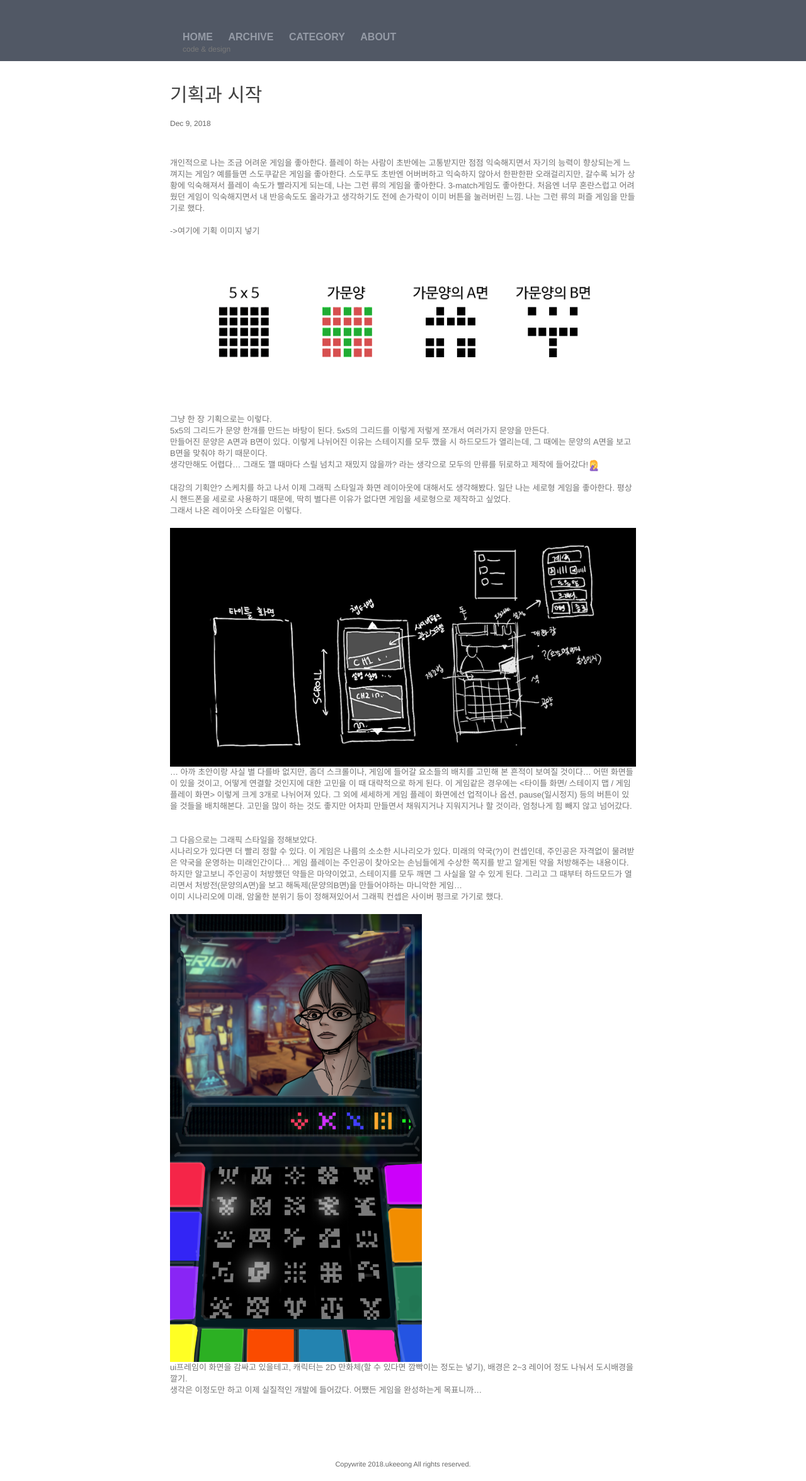
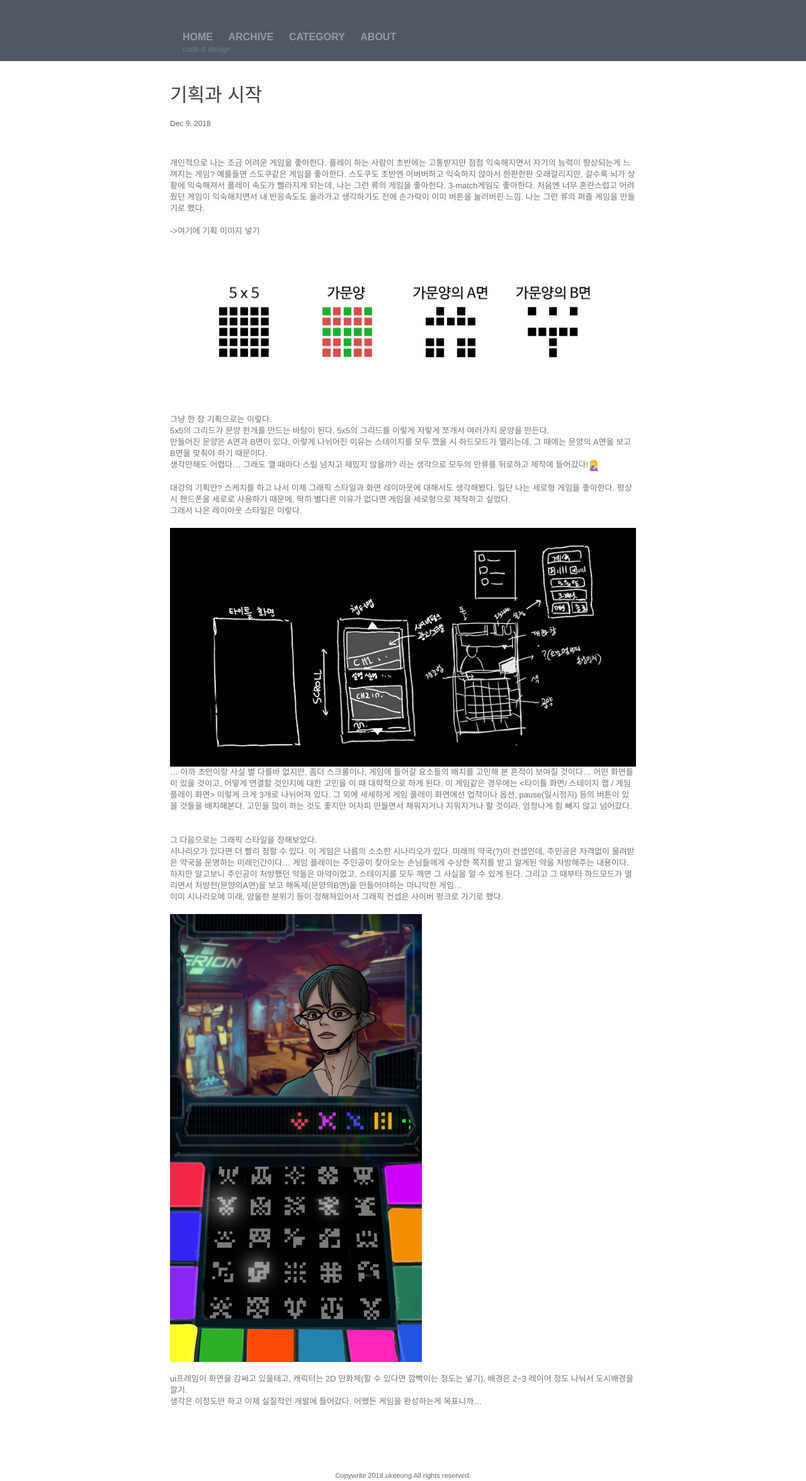
Before and after one commit to ukeeong/ukeeong.github.io, a Jekyll site: the page built from _posts/2018-12-09-기획과시작.markdown, in a window 1280 px wide. Shown: the whole page at 63% size. Built offline with Jekyll 4.4.1, drawn with Linux system fonts in a browser that asks for light colours; comment, search, counter and statistics services are not loaded.

Commit message:
Update 2018-12-09-기획과시작.markdown

```diff
--- a/_posts/2018-12-09-기획과시작.markdown
+++ b/_posts/2018-12-09-기획과시작.markdown
@@ -35,6 +35,7 @@ categories: DrugStore
 <br>
 <img width="400px" align="center" src="/images/post_attach/project000/레이아웃 스타일.png">
 <br>
+<br>
 ui프레임이 화면을 감싸고 있을테고, 캐릭터는 2D 만화체(할 수 있다면 깜빡이는 정도는 넣기), 배경은 2~3 레이어 정도 나눠서 도시배경을 깔기.<br>
 생각은 이정도만 하고 이제 실질적인 개발에 들어갔다. 어쨌든 게임을 완성하는게 목표니까...<br>
 <br>
```
